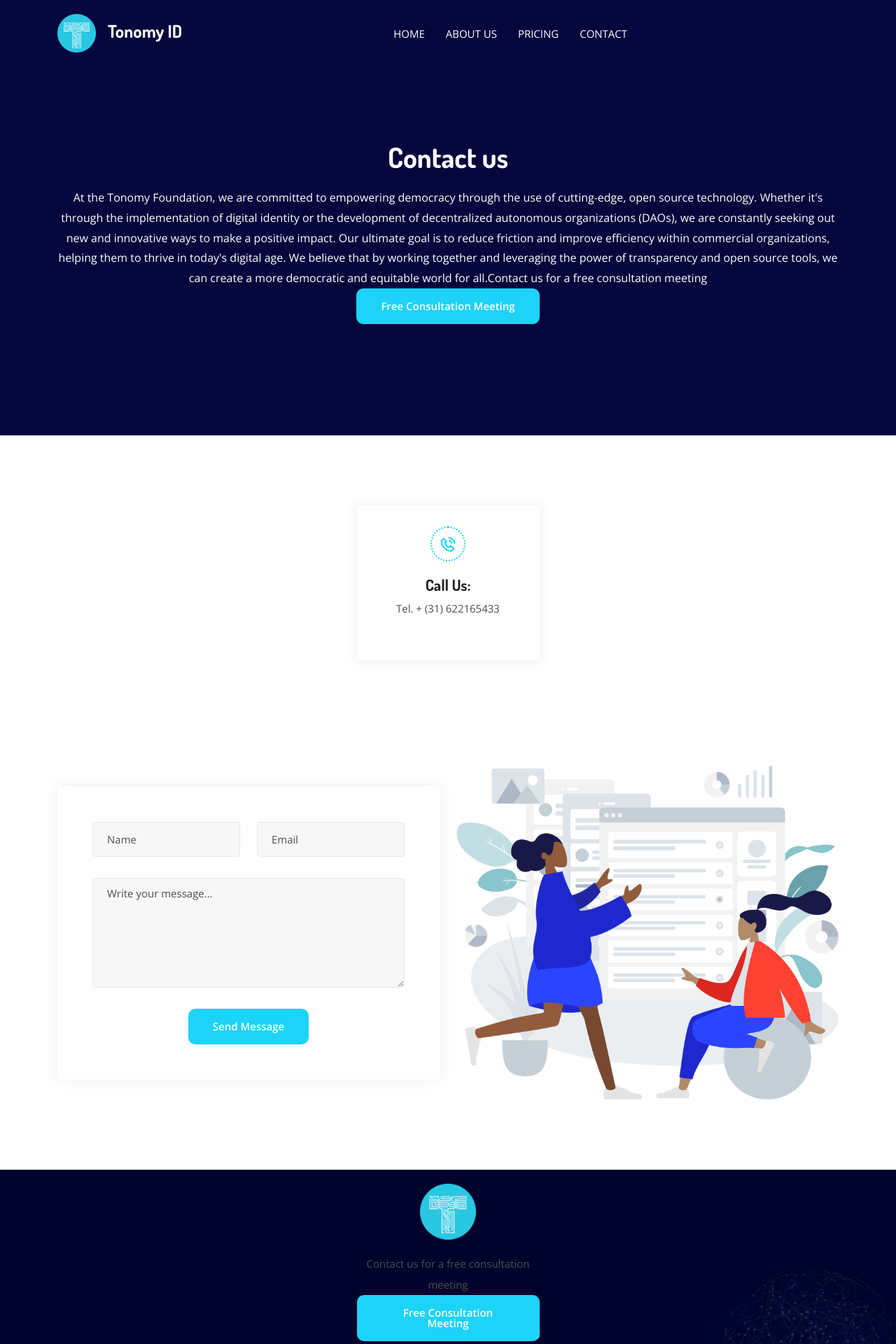
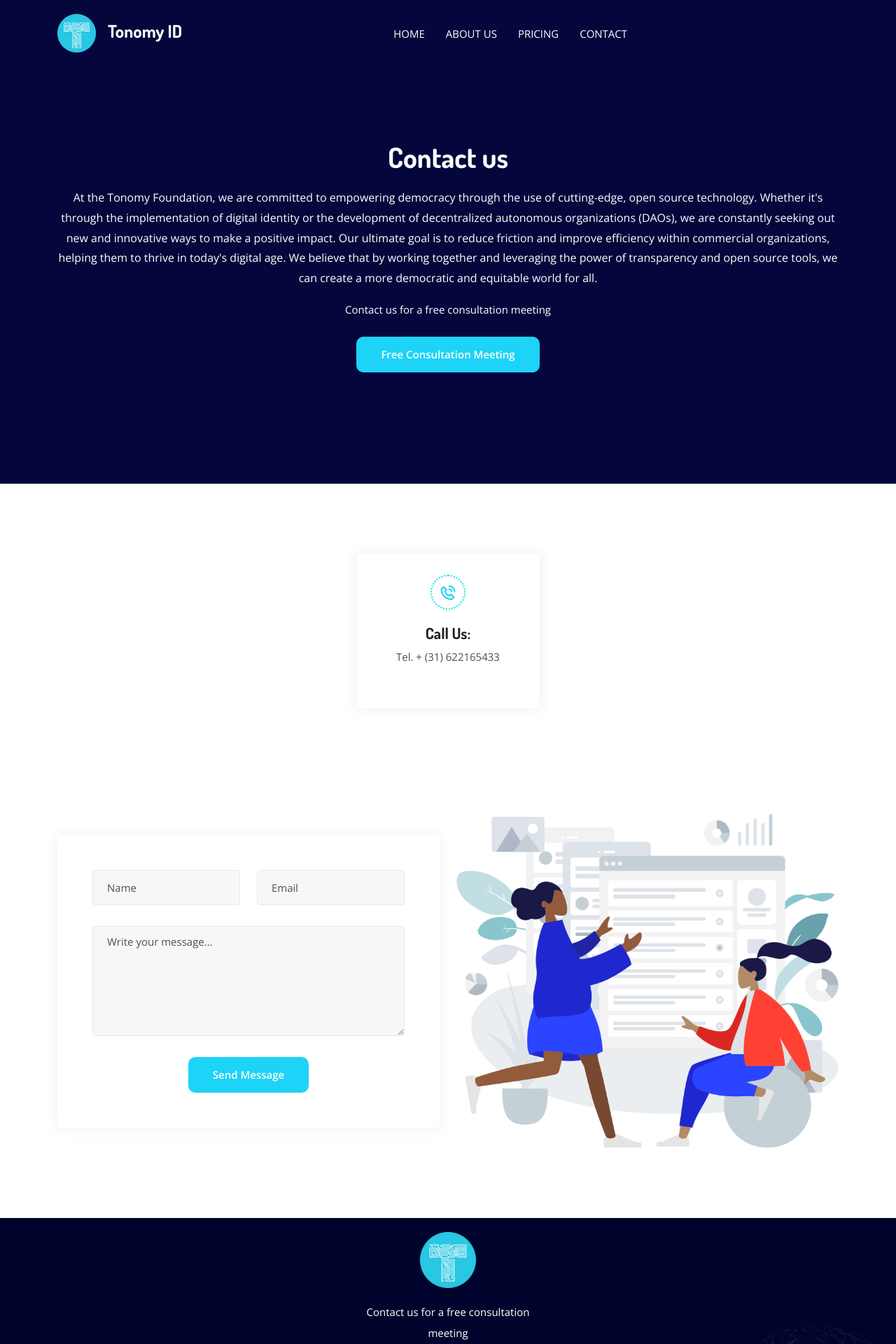
Before and after one commit to Tonomy-Foundation/Tonomy-Foundation-Next-Website, a Next.js app: page /contact in a window 1280 px wide. Shown: the top 1920 px of the page at 70% size. Built offline with nearby package versions, Linux system fonts and the light colour scheme.

Commit message:
Changed on Free Consultation Meeting Button

```diff
--- a/components/Common/PageBanner.js
+++ b/components/Common/PageBanner.js
@@ -21,8 +21,10 @@ class PageBanner extends Component {
               in today's digital age. We believe that by working together and
               leveraging the power of transparency and open source tools, we can
               create a more democratic and equitable world for all.
-            <span>Contact us for a free consultation meeting</span>
+
             </p>
+            <span className="text-white pt-6">Contact us for a free consultation meeting</span>
+
             {/* <ul>
                             <li>
                                 <Link href={homePageUrl}>
@@ -33,7 +35,8 @@ class PageBanner extends Component {
                         </ul> */}
           </div>
         </div>
-        <div className="flex-container text-center">
+        <div className="flex-container text-center pt-4">
+
           <a className="default-btn btn-two" href="https://cal.com/shayan-salehis-btb8mk/30min" target="_blank">
             Free Consultation Meeting
           </a>
--- a/components/Layouts/Footer.js
+++ b/components/Layouts/Footer.js
@@ -24,7 +24,8 @@ class Footer extends Component {
                   </a>
 
                   <div className="flex-container text-center">
-                    <span>Contact us for a free consultation meeting</span>
+                    <span className="text-white ">Contact us for a free consultation meeting</span>
+                    <br />  <br />
                     <a className="default-btn btn-two" href="https://cal.com/shayan-salehis-btb8mk/30min" target="_blank">
                       Free Consultation Meeting
                     </a>
```
